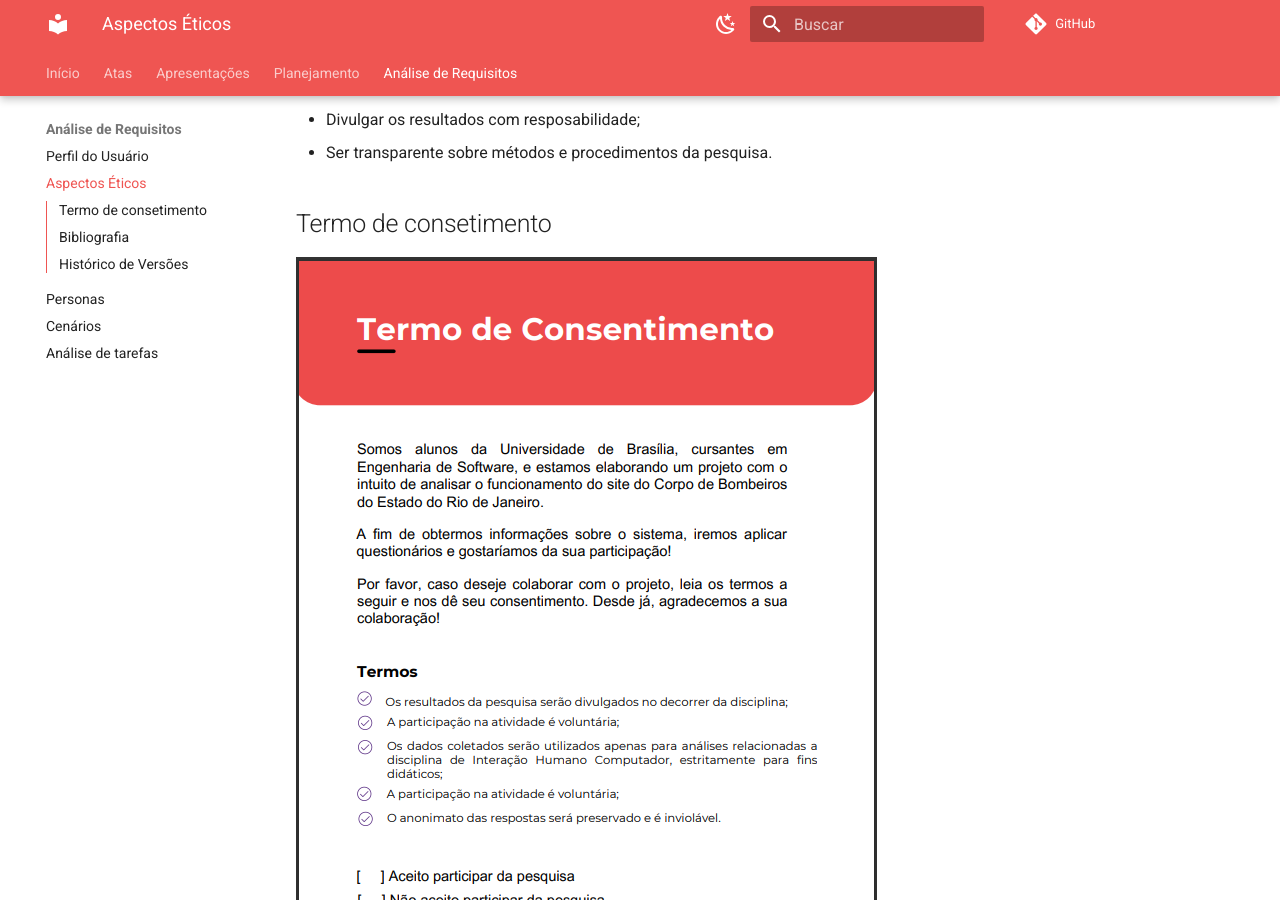
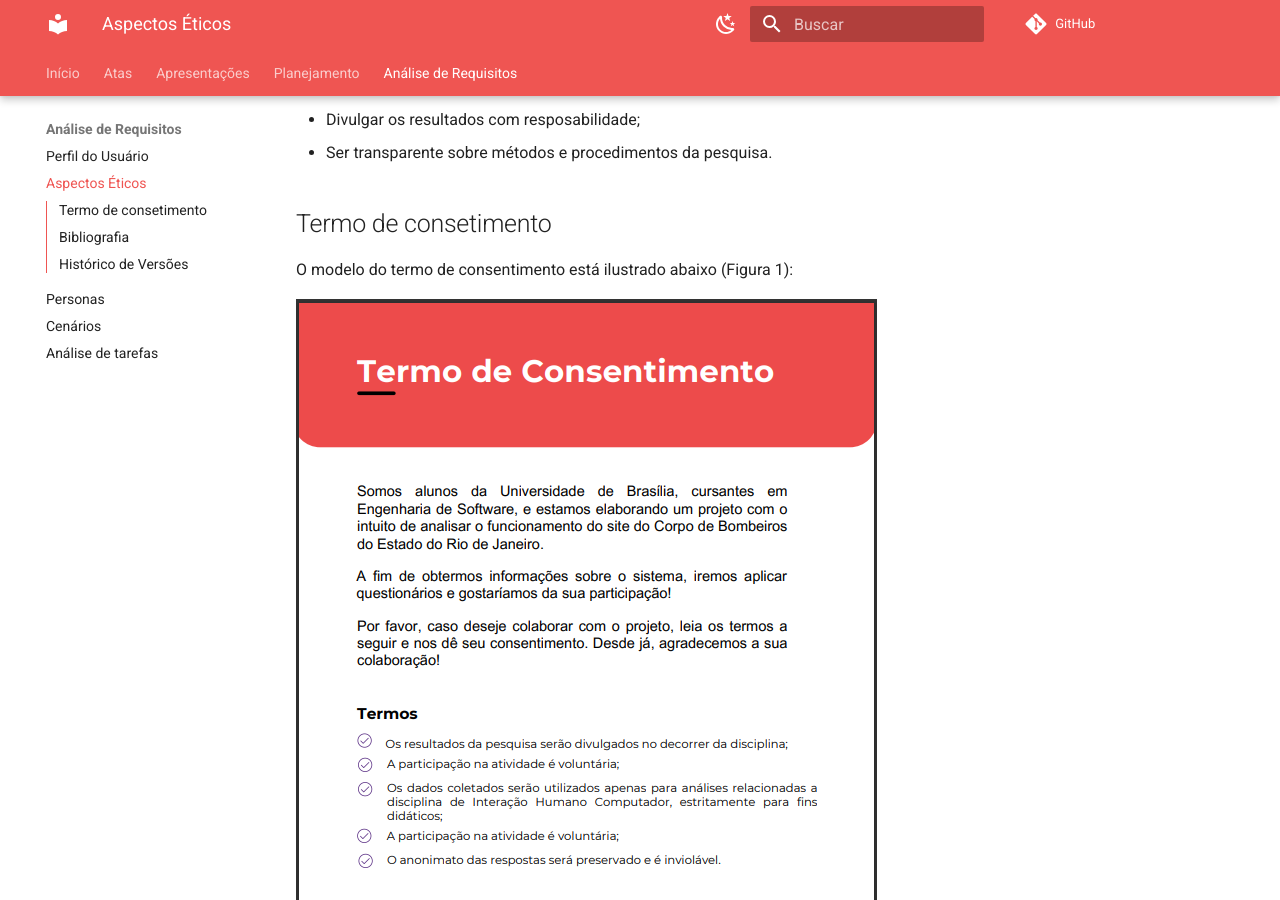
Before and after one commit to Interacao-Humano-Computador/2024.1-CBMERJ, an MkDocs documentation site: the page built from docs/analise_requisitos/aspectos_eticos.md, in a window 1280 px wide and 900 px high, scrolled down 340 px. Built offline with MkDocs 1.6.1 and Material for MkDocs 9.7.7, drawn with Linux system fonts in a browser that asks for light colours; comment, search, counter and statistics services are not loaded.

Commit message:
aspectos éticos

```diff
--- a/docs/analise_requisitos/aspectos_eticos.md
+++ b/docs/analise_requisitos/aspectos_eticos.md
@@ -6,6 +6,7 @@
 - Ser transparente sobre métodos e procedimentos da pesquisa.
 
 ## Termo de consetimento
+<p style="text-align: justify;"> O modelo do termo de consentimento está ilustrado abaixo (Figura 1):  </p>
 
 ![Termo de consentimento](img/TermoConsentimento.png)<br>
 *Figura 1 - Termo de consentimento.* <br>
```
